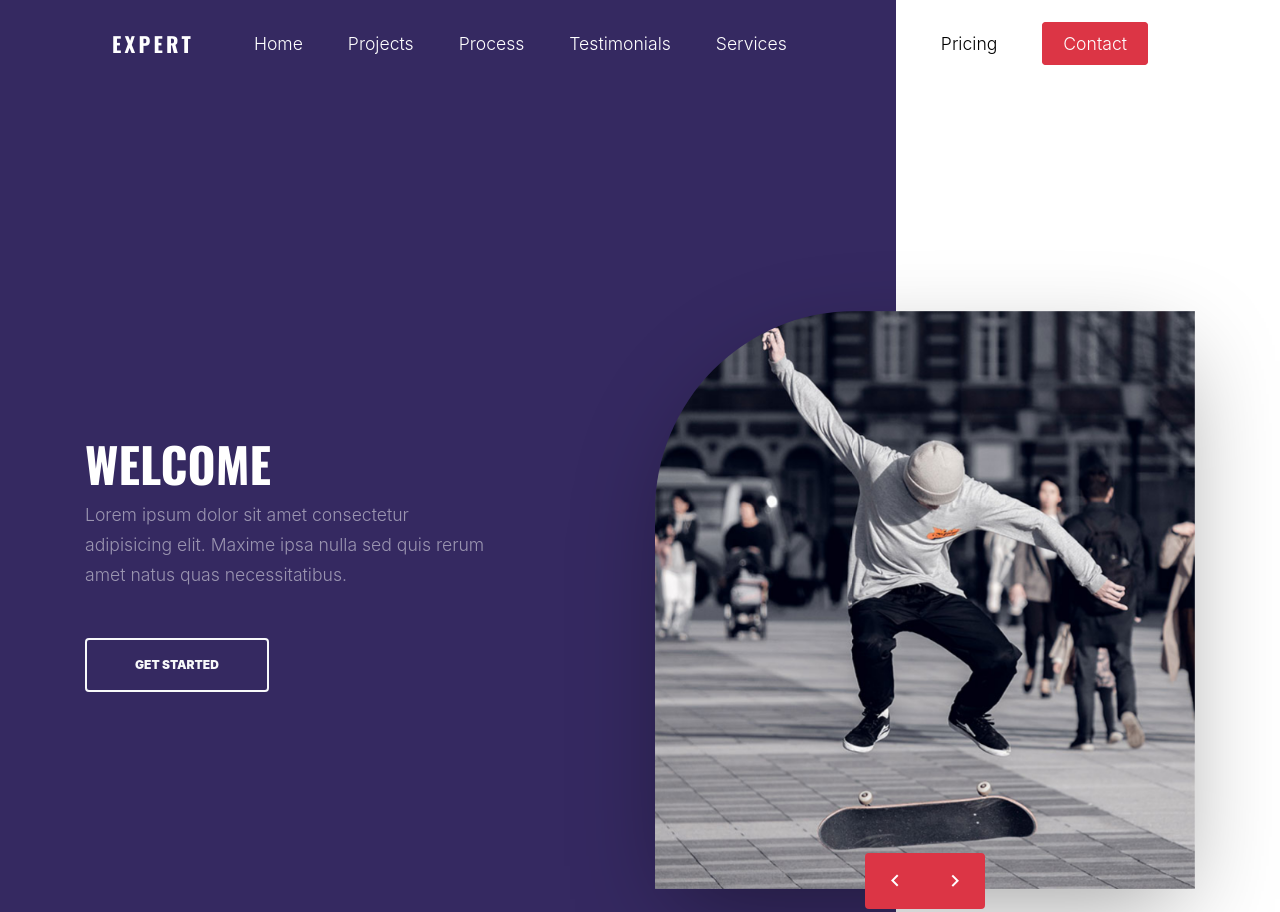
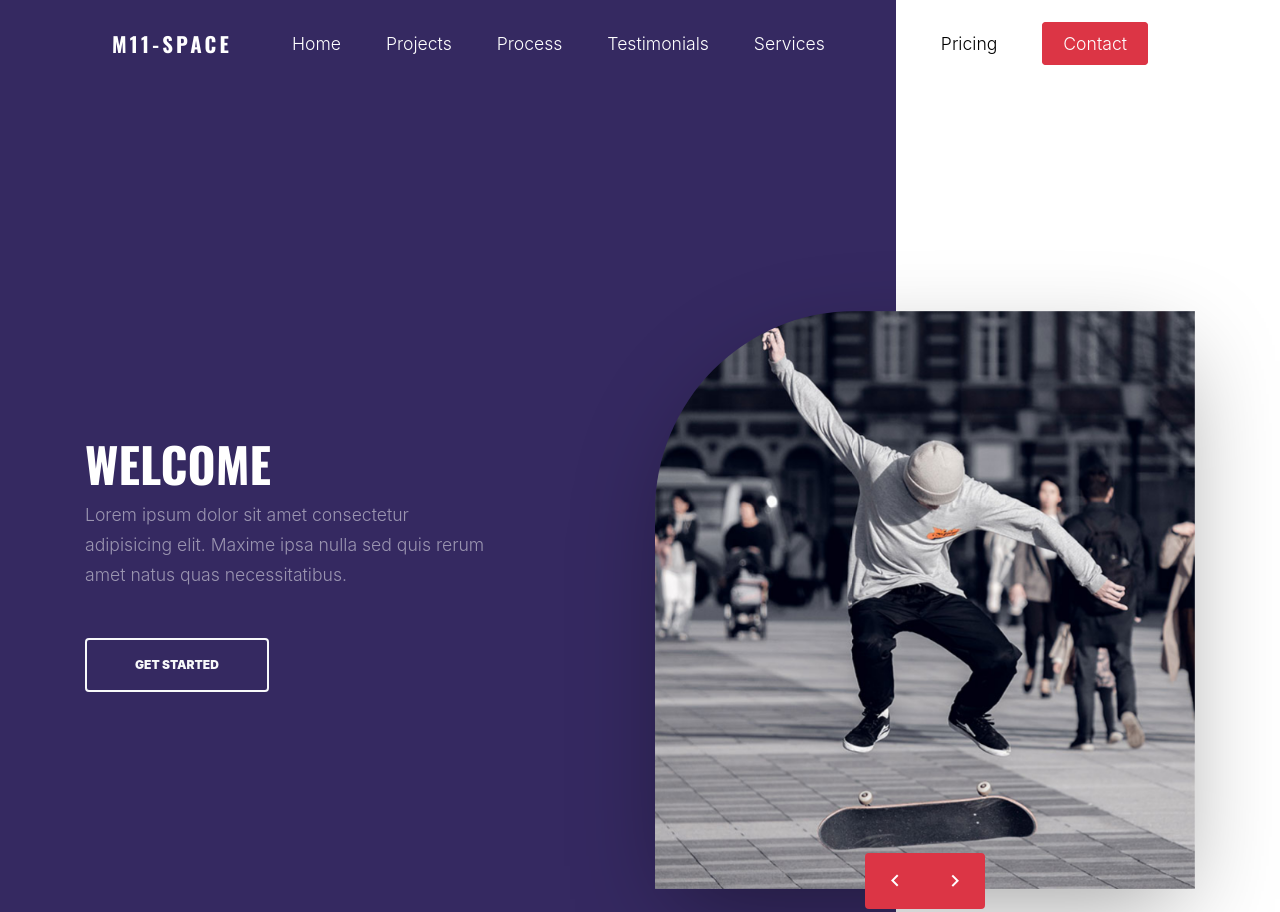
Before and after one commit to MoranLeven/mywebsite, a plain HTML site: page index.html in a window 1280 px wide. Shown: the top 912 px of the page. Drawn offline with nearby package versions, Linux system fonts and the light colour scheme; files whose address does not match are found by name; a web font is replaced by a local one.

```diff
--- a/index.html
+++ b/index.html
@@ -53,7 +53,7 @@
 
       <div class="container-fluid">
         <div class="d-flex align-items-center">
-          <div class="site-logo"><a href="index.html" class="text-uppercase">Expert</a></div>
+          <div class="site-logo"><a href="index.html" class="text-uppercase">M11-Space</a></div>
           <div>
             <nav class="site-navigation position-relative text-right" role="navigation">
               <ul class="site-menu main-menu js-clone-nav mr-auto d-none d-xl-block">
```
